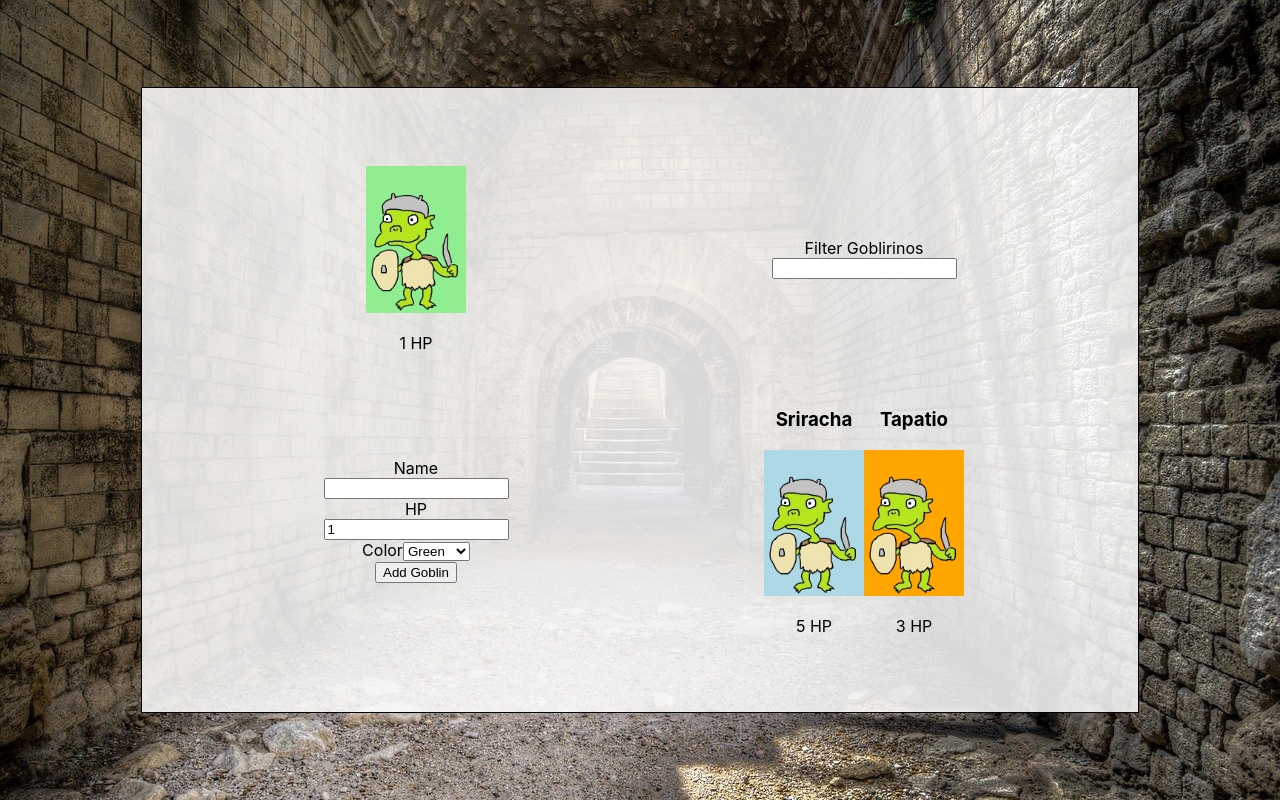
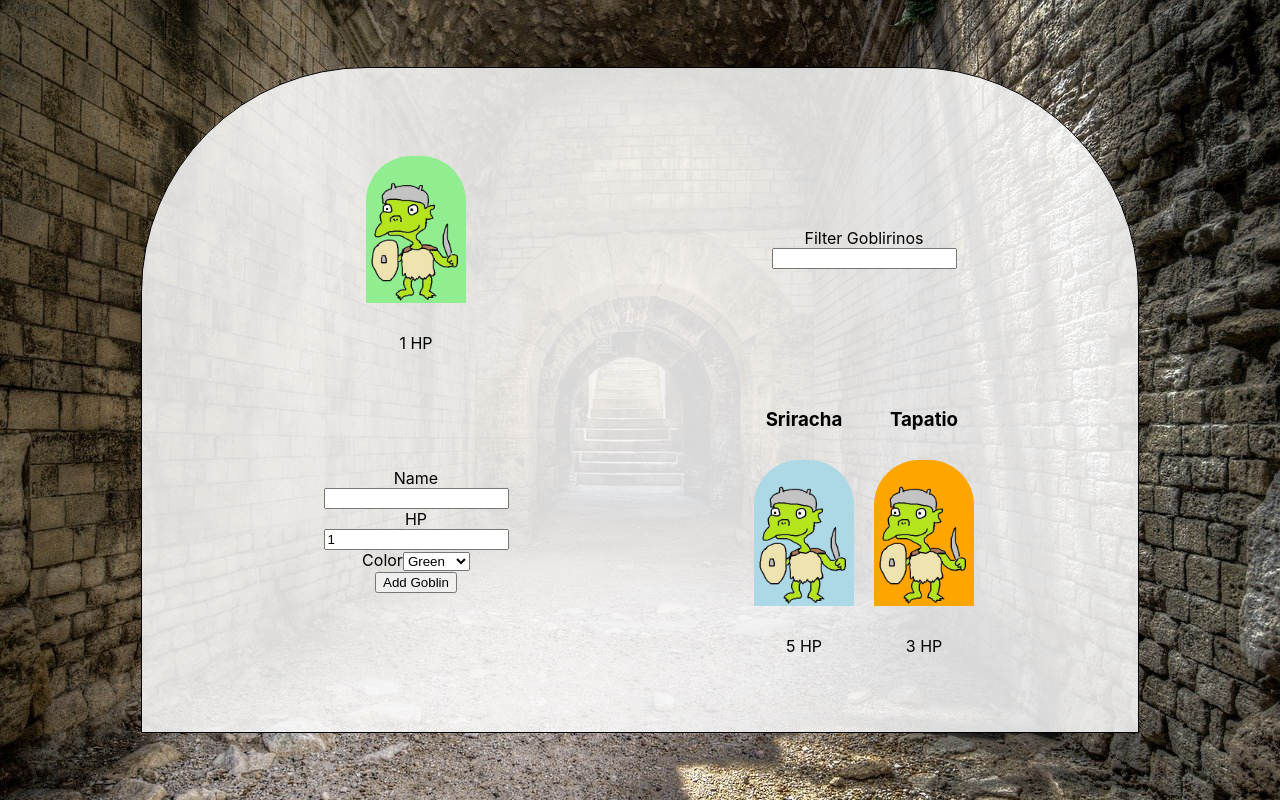
Before and after one commit to ElliottProductions/react-goblin-builder-half-baked-feb22, a React (Create React App) app: page / in a window 1280 px wide. Built offline with nearby package versions, Linux system fonts and the light colour scheme.

Commit message:
did some stylin

```diff
--- a/src/App.css
+++ b/src/App.css
@@ -16,7 +16,8 @@ body {
   display: grid;
   grid-template-columns: 1fr 1fr;
   border: solid 1px black;
-  padding: 50px
+  padding: 50px;
+  border-radius: 225px 225px 0px 0px;
 }
 
 .goblin-form label, .goblin-form input{
@@ -34,6 +35,8 @@ body {
 
 .goblin img {
   width: 100px;
+  border-radius: 45px 45px 0px 0px;
+  margin: 10px;
 }
 
 .goblin-list {
```
